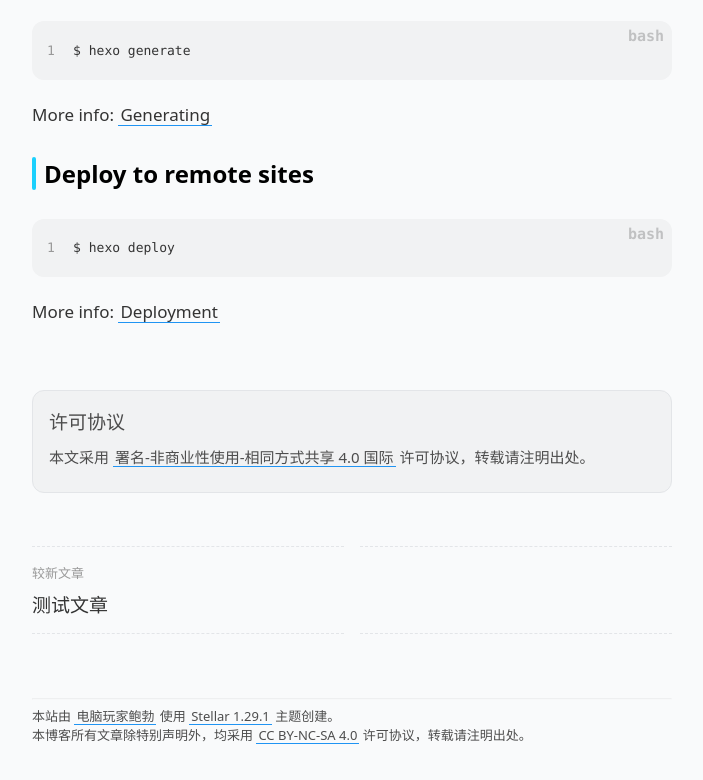
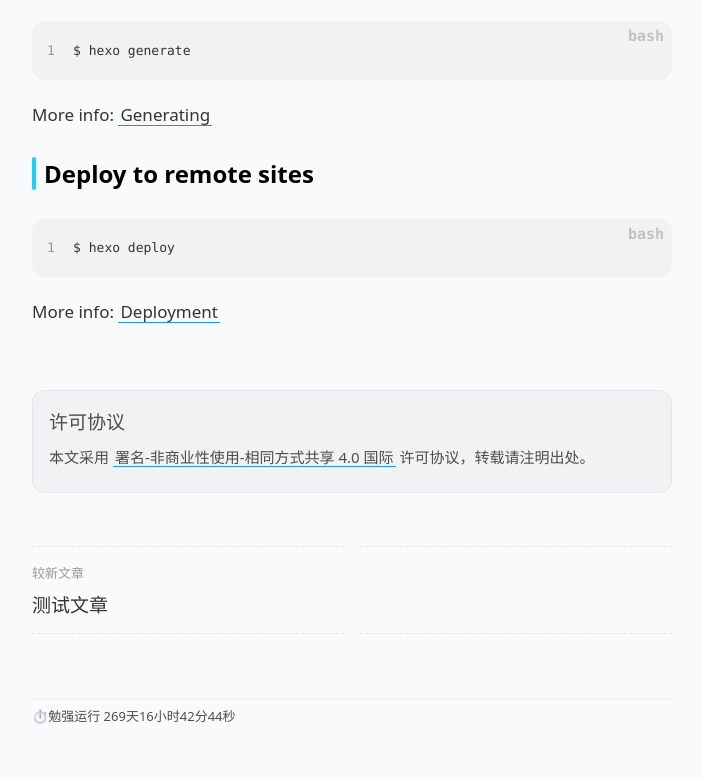
Before and after one commit to beloved-coder/beloved-coder.github.io, a plain HTML site: page 2024/09/24/hello-world/index.html in a window 1280 px wide. Shown: the part 834-1614 px from the top of the page, without its empty margins (304-1007 px from the left). Drawn offline with nearby package versions, Linux system fonts and the light colour scheme; some packages are replaced by stand-ins of ours.

Commit message:
Automatic deploy by Github Action：YYYY-09-2024年9月27日 17:42:39

```diff
--- a/2024/09/24/hello-world/index.html
+++ b/2024/09/24/hello-world/index.html
@@ -118,7 +118,25 @@
 
 
 
-<footer class="page-footer footnote"><hr><div class="text"><p>本站由 <a href="/">电脑玩家鲍勃</a> 使用 <a target="_blank" rel="noopener" href="https://github.com/xaoxuu/hexo-theme-stellar/tree/1.29.1">Stellar 1.29.1</a> 主题创建。<br>本博客所有文章除特别声明外，均采用 <a target="_blank" rel="noopener" href="https://creativecommons.org/licenses/by-nc-sa/4.0/">CC BY-NC-SA 4.0</a> 许可协议，转载请注明出处。</p>
+<footer class="page-footer footnote"><hr><div class="text"><p><span id="runtime_span"></span></p>
+<script type="text/javascript">
+function show_runtime() {
+    window.setTimeout("show_runtime()", 1000);
+    X = new Date("2024/01/01 17:00:00"); // 网站开始运行的日期和时间
+    Y = new Date(); // 当前日期和时间
+    T = (Y.getTime() - X.getTime()); // 网站运行的总毫秒数
+    M = 24 * 60 * 60 * 1000; // 一天的毫秒数
+    a = T / M; // 总天数
+    A = Math.floor(a); // 总天数的整数部分
+    b = (a - A) * 24; // 总小时数
+    B = Math.floor(b); // 总小时数的整数部分
+    c = (b - B) * 60; // 总分钟数
+    C = Math.floor((b - B) * 60); // 总分钟数的整数部分
+    D = Math.floor((c - C) * 60); // 总秒数
+    runtime_span.innerHTML = "⏱️勉强运行 <span class='runtime'>" + A + "天" + B + "小时" + C + "分" + D + "秒</span>";
+}
+show_runtime();
+</script>
 </div></footer>
 <div class="main-mask" onclick="sidebar.dismiss()"></div></div><aside class="l_right">
 <div class="widgets">
```
Also changed, not shown: 2024/09/25/测试文章-1/index.html (+19 -1 lines), 2024/09/25/测试文章/index.html (+19 -1 lines), 404.html (+19 -1 lines), about/index.html (+19 -1 lines), archives/2024/09/index.html (+19 -1 lines), archives/2024/index.html (+19 -1 lines), archives/index.html (+19 -1 lines), index.html (+19 -1 lines), notebooks/index.html (+19 -1 lines).
